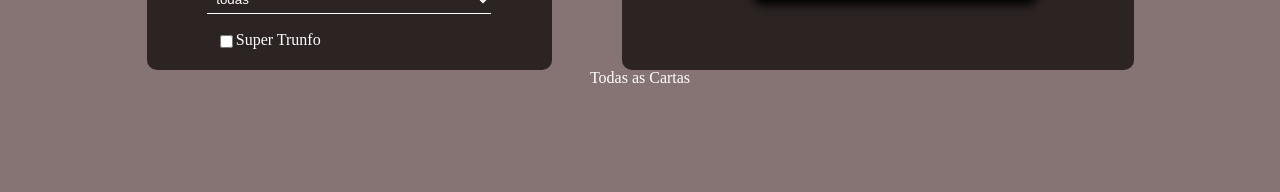
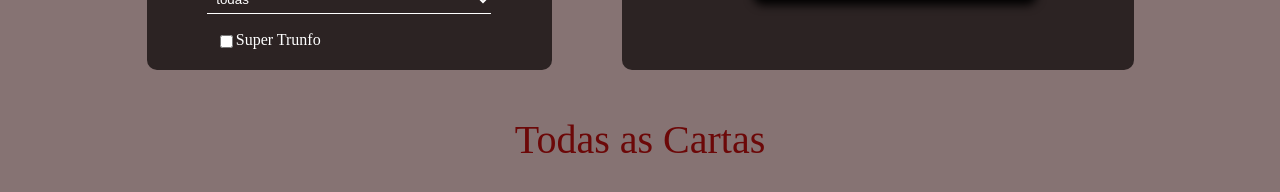
Before and after one commit to JhonatasAnicezio/Tryunfo, a React (Create React App) app: page / in a window 1280 px wide. Shown: the part 750-942 px from the top of the page. Before the commit the page ends 836 px from the top, so only its background shows below. Built offline with nearby package versions, Linux system fonts and the light colour scheme.

Commit message:
feat(App/CSS): add css for title of card List

```diff
--- a/src/App.css
+++ b/src/App.css
@@ -102,3 +102,13 @@
   justify-content: space-between;
   height: 700px;
 }
+
+.title-list {
+  display: flex;
+  flex-direction: row;
+  justify-content: center;
+  font-size: 40px;
+  color: #6C0808;
+  width: 100%;
+  margin: 50px;
+}
```
